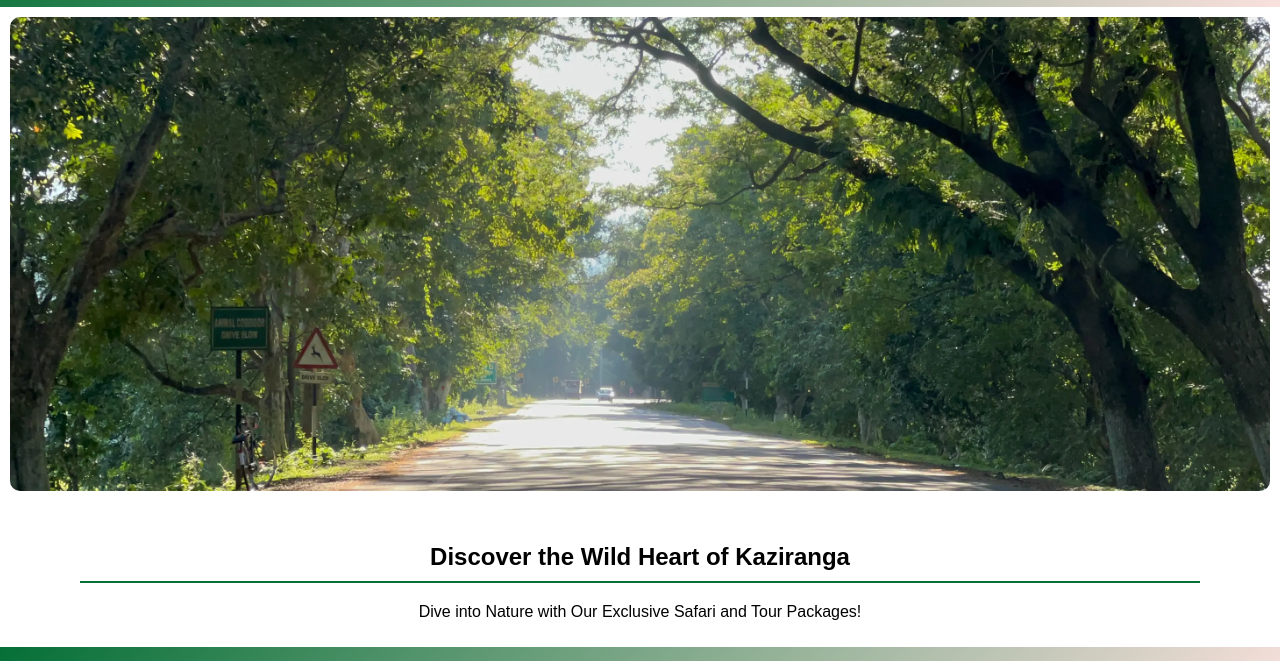
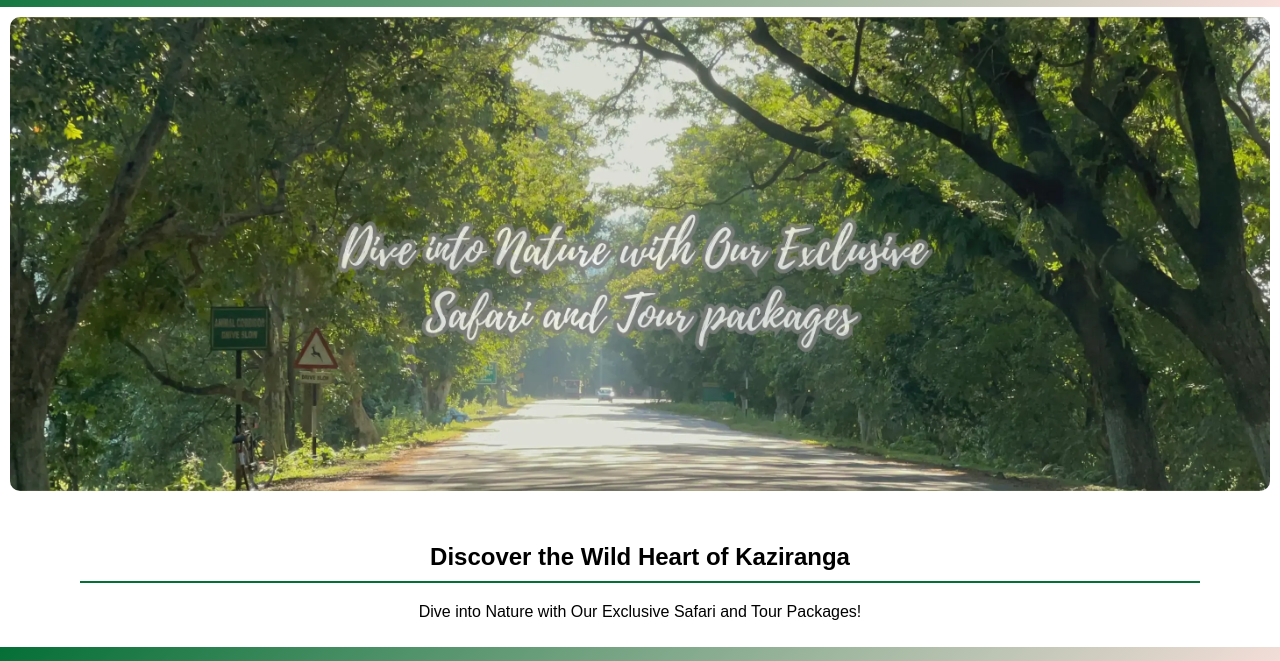
Before and after one commit to Ashish-Tamang/major-project, a plain HTML site: page index.html in a window 1280 px wide. Shown: the part 101-762 px from the top of the page. Drawn offline with Linux system fonts and the light colour scheme.

Commit message:
home and contact img change

```diff
--- a/index.html
+++ b/index.html
@@ -37,7 +37,7 @@
 
     <section style="padding: 10px;"  id="home" style="margin-top: 20px;">
         <div class="mySlides fade" style="overflow: hidden; position: relative;">
-            <img src="Home1.webp" alt="Kaziranga National Park" class="hero-image" style="width: 100%; height: auto; max-height: 500px; object-fit: cover; border-radius: 10px;">
+            <img src="Home.webp" alt="Kaziranga National Park" class="hero-image" style="width: 100%; height: auto; max-height: 500px; object-fit: cover; border-radius: 10px;">
         </div>
     </section>
     <br>
```
Also changed, not shown: Contact.html (+1 -1 lines), Home.webp (added), c.webp (added).
